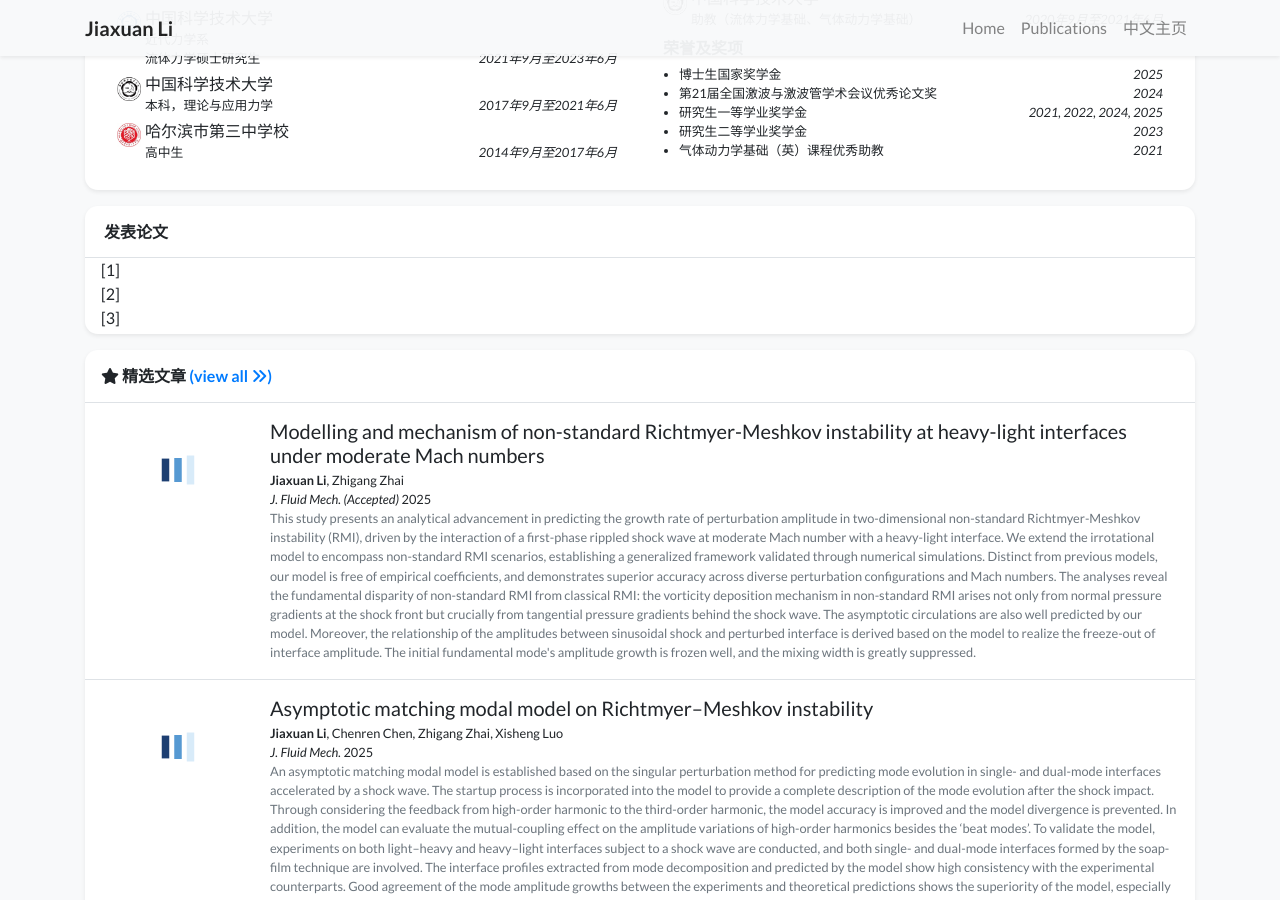
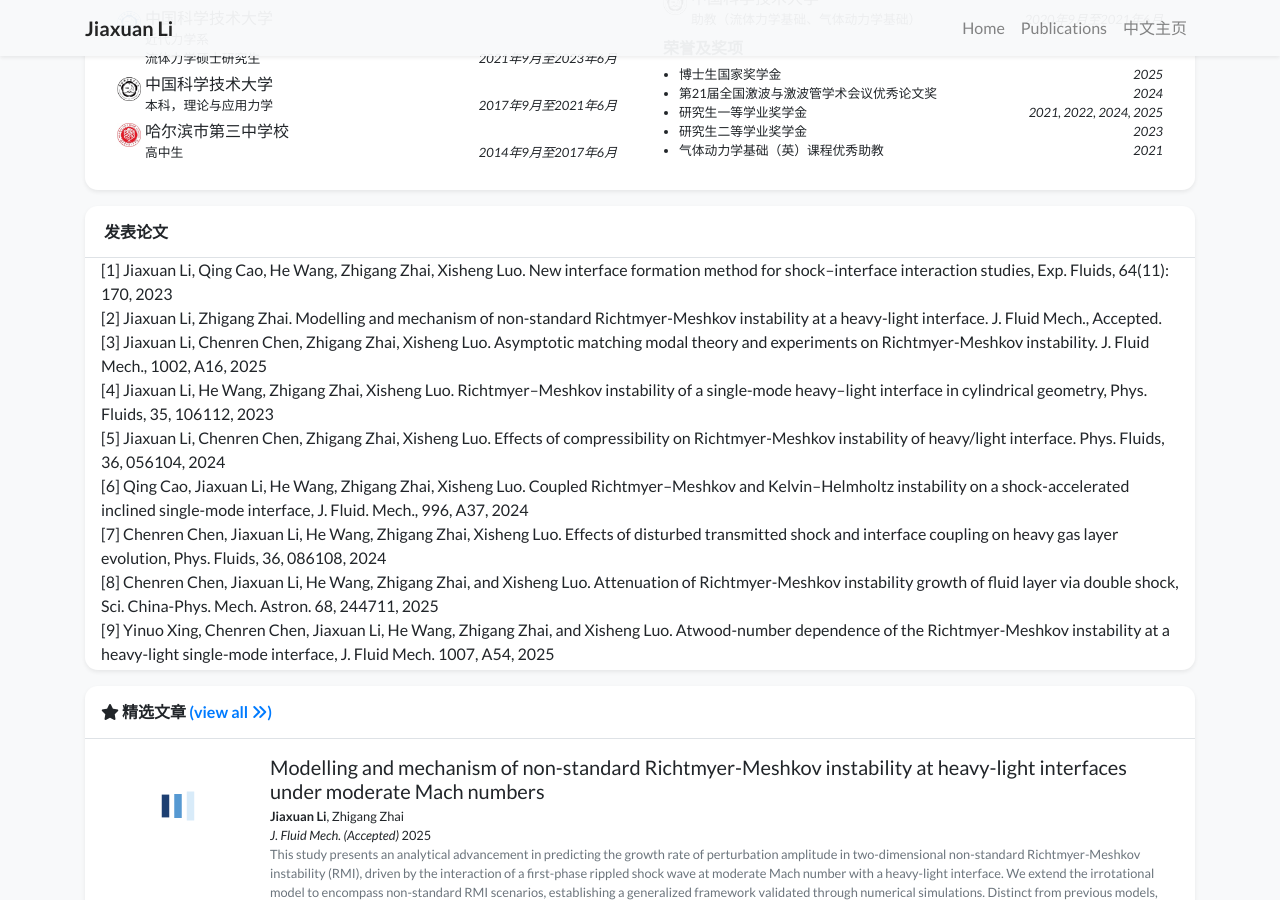
Before and after one commit to ChiaHsuanLee116/chiahsuanlee116.github.io, a Jekyll site: the page built from zh.html, in a window 1280 px wide and 900 px high, scrolled down 599 px. Built offline with Jekyll 4.4.1, drawn with Linux system fonts in a browser that asks for light colours; nearby versions of some CDN libraries; a style sheet for code colours, icons or effects is not loaded.

Commit message:
Update pubs_zh.html

```diff
--- a/_includes/widgets/pubs_zh.html
+++ b/_includes/widgets/pubs_zh.html
@@ -1,8 +1,15 @@
 <div class="my-3 bg-white shadow-sm rounded-xl">
     <h6 class="p-3 mb-0 border-bottom border-gray"><i class="fa-regular fa-book-open-lines"></i> 发表论文</h6>
     <div class="px-3 pb-1">
-       [1]<br>
-      [2]<br>
-      [3]<br>
+
+ [1] Jiaxuan Li, Qing Cao, He Wang, Zhigang Zhai, Xisheng Luo. New interface formation method for shock–interface interaction studies, Exp. Fluids, 64(11): 170, 2023
+<br>[2] Jiaxuan Li, Zhigang Zhai. Modelling and mechanism of non-standard Richtmyer-Meshkov instability at a heavy-light interface. J. Fluid Mech., Accepted.
+<br>[3] Jiaxuan Li, Chenren Chen, Zhigang Zhai, Xisheng Luo. Asymptotic matching modal theory and experiments on Richtmyer-Meshkov instability. J. Fluid Mech., 1002, A16, 2025
+<br>[4] Jiaxuan Li, He Wang, Zhigang Zhai, Xisheng Luo. Richtmyer–Meshkov instability of a single-mode heavy–light interface in cylindrical geometry, Phys. Fluids, 35, 106112, 2023
+<br>[5] Jiaxuan Li, Chenren Chen, Zhigang Zhai, Xisheng Luo. Effects of compressibility on Richtmyer-Meshkov instability of heavy/light interface. Phys. Fluids, 36, 056104, 2024
+<br>[6] Qing Cao, Jiaxuan Li, He Wang, Zhigang Zhai, Xisheng Luo. Coupled Richtmyer–Meshkov and Kelvin–Helmholtz instability on a shock-accelerated inclined single-mode interface, J. Fluid. Mech., 996, A37, 2024
+<br>[7] Chenren Chen, Jiaxuan Li, He Wang, Zhigang Zhai, Xisheng Luo. Effects of disturbed transmitted shock and interface coupling on heavy gas layer evolution, Phys. Fluids, 36, 086108, 2024
+<br>[8] Chenren Chen, Jiaxuan Li, He Wang, Zhigang Zhai, and Xisheng Luo. Attenuation of Richtmyer-Meshkov instability growth of fluid layer via double shock, Sci. China-Phys. Mech. Astron. 68, 244711, 2025
+<br>[9] Yinuo Xing, Chenren Chen, Jiaxuan Li, He Wang, Zhigang Zhai, and Xisheng Luo. Atwood-number dependence of the Richtmyer-Meshkov instability at a heavy-light single-mode interface, J. Fluid Mech. 1007, A54, 2025
     </div>
 </div>
```
